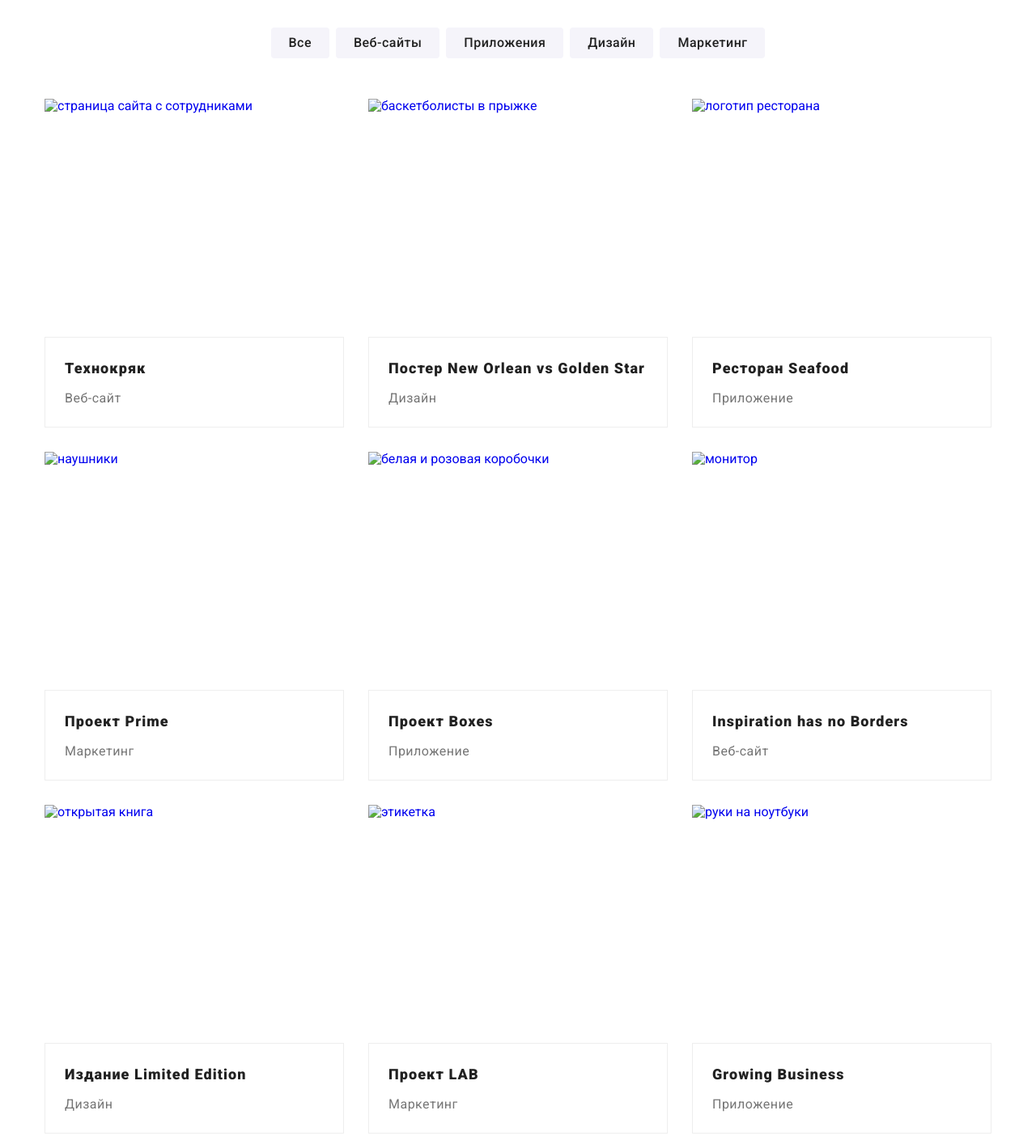
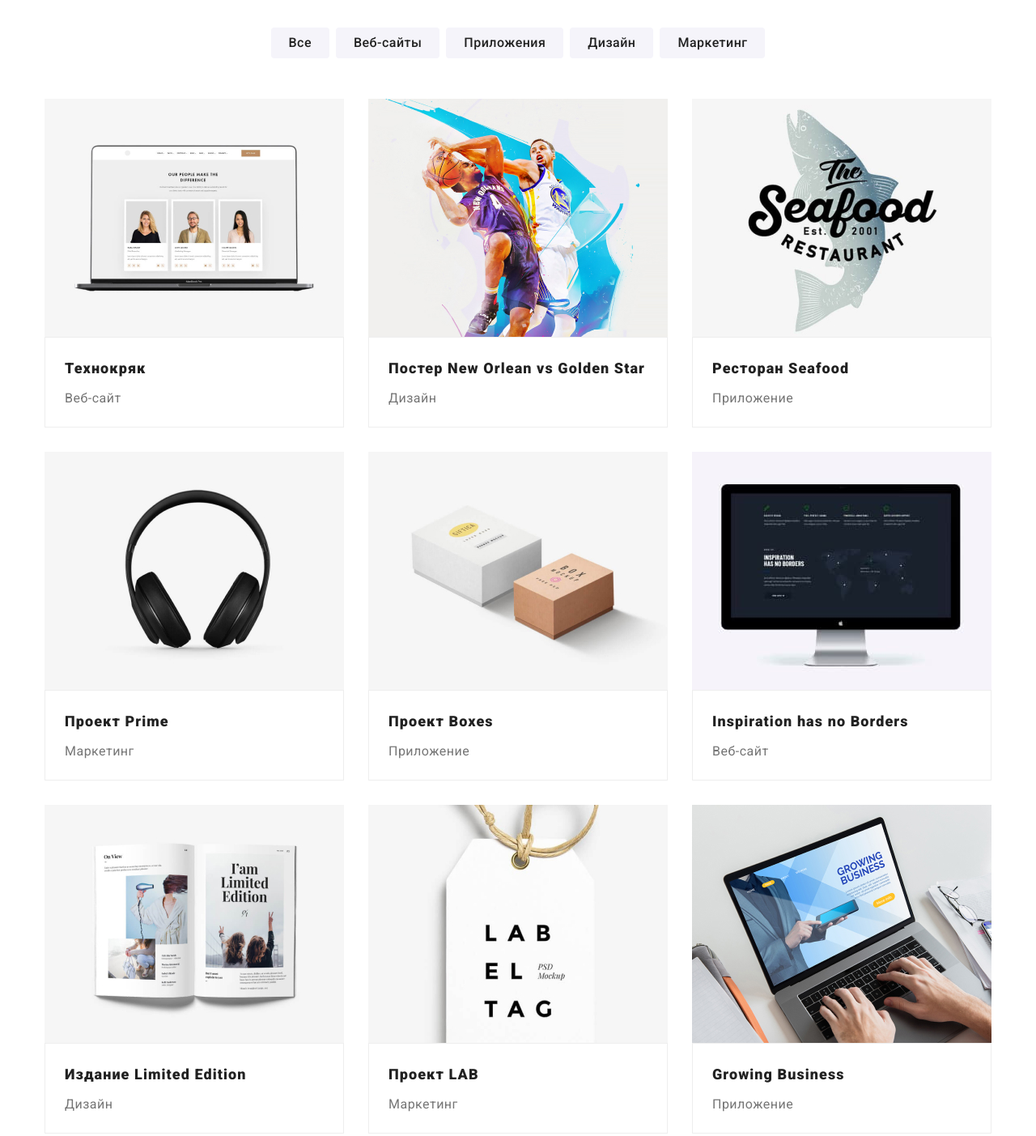
Before and after one commit to VladislavChurilov/goit-markup-hw-08, a plain HTML site: page portfolio.html in a window 1280 px wide. Shown: the part 140-1543 px from the top of the page at 81% size. Drawn offline with nearby package versions, Linux system fonts and the light colour scheme.

Commit message:
дз 4 исправлено

```diff
--- a/portfolio.html
+++ b/portfolio.html
@@ -71,7 +71,7 @@
 
             <ul class="work-list list">
                 <li class="work-type">
-                    <a class="link" href="./portfolio/1.jpg"><img class="work-list-img" src="../goit-markup-hw-04/images/portfolio/1.jpg"
+                    <a class="link" href="./portfolio/1.jpg"><img class="work-list-img" src="./images/portfolio/1.jpg"
                         alt="страница сайта с сотрудниками" width="370" height="294">
                         <div class="work-name-conteiner">
                             <h3 class="work-name title">
@@ -85,7 +85,7 @@
 
                 </li>
                 <li class="work-type">
-                    <a class="link" href="./portfolio/2.jpg"><img class="work-list-img" src="../goit-markup-hw-04/images/portfolio/2.jpg"
+                    <a class="link" href="./portfolio/2.jpg"><img class="work-list-img" src="./images/portfolio/2.jpg"
                         alt="баскетболисты в прыжке" width="370" height="294">
                         <div class="work-name-conteiner">
                             <h3 class="work-name title">
@@ -100,7 +100,7 @@
 
                 </li>
                 <li class="work-type">
-                    <a class="link" href="./portfolio/3.jpg"> <img class="work-list-img" src="../goit-markup-hw-04/images/portfolio/3.jpg"
+                    <a class="link" href="./portfolio/3.jpg"> <img class="work-list-img" src="./images/portfolio/3.jpg"
                         alt="логотип ресторана" width="370" height="294">
                         <div class="work-name-conteiner">
                              <h3 class="work-name title">
@@ -114,7 +114,7 @@
                     </a>
                 </li>
                 <li class="work-type">
-                    <a class="link" href="./portfolio/4.jpg"><img class="work-list-img" src="../goit-markup-hw-04/images/portfolio/4.jpg"
+                    <a class="link" href="./portfolio/4.jpg"><img class="work-list-img" src="./images/portfolio/4.jpg"
                         alt="наушники" width="370" height="294">
                         <div class="work-name-conteiner">
                             <h3 class="work-name title">
@@ -127,7 +127,7 @@
                     </a>
                 </li>
                 <li class="work-type">
-                    <a class="link" href="./portfolio/5.jpg"><img class="work-list-img" src="../goit-markup-hw-04/images/portfolio/5.jpg"
+                    <a class="link" href="./portfolio/5.jpg"><img class="work-list-img" src="./images/portfolio/5.jpg"
                         alt="белая и розовая коробочки" width="370" height="294">
                         <div class="work-name-conteiner">
                             <h3 class="work-name title">
@@ -140,7 +140,7 @@
                     </a>
                 </li>
                 <li class="work-type">
-                    <a class="link" href="./portfolio/6.jpg"><img class="work-list-img" src="../goit-markup-hw-04/images/portfolio/6.jpg"
+                    <a class="link" href="./portfolio/6.jpg"><img class="work-list-img" src="./images/portfolio/6.jpg"
                         alt="монитор" width="370" height="294">
                         <div class="work-name-conteiner">
                             <h3 class="work-name title" lang="en">
@@ -153,7 +153,7 @@
                     </a>
                 </li>
                 <li class="work-type">
-                    <a class="link" href="./portfolio/7.jpg"><img class="work-list-img" src="../goit-markup-hw-04/images/portfolio/7.jpg"
+                    <a class="link" href="./portfolio/7.jpg"><img class="work-list-img" src="./images/portfolio/7.jpg"
                         alt="открытая книга" width="370" height="294">
                         <div class="work-name-conteiner">
                             <h3 class="work-name title">
@@ -166,7 +166,7 @@
                     </a>
                 </li>
                 <li class="work-type">
-                    <a class="link" href="./portfolio/8.jpg"><img class="work-list-img" src="../goit-markup-hw-04/images/portfolio/8.jpg"
+                    <a class="link" href="./portfolio/8.jpg"><img class="work-list-img" src="./images/portfolio/8.jpg"
                         alt="этикетка" width="370" height="294">
                         <div class="work-name-conteiner">
                             <h3 class="work-name title">
@@ -179,7 +179,7 @@
                     </a>
                 </li>
                 <li class="work-type">
-                    <a class="link" href="./portfolio/9.jpg"><img class="work-list-img" src="../goit-markup-hw-04/images/portfolio/9.jpg"
+                    <a class="link" href="./portfolio/9.jpg"><img class="work-list-img" src="./images/portfolio/9.jpg"
                         alt="руки на ноутбуки" width="370" height="294">
                         <div class="work-name-conteiner">
                             <h3 class="work-name title" lang="en">
```
Also changed, not shown: index.html (+7 -7 lines).
